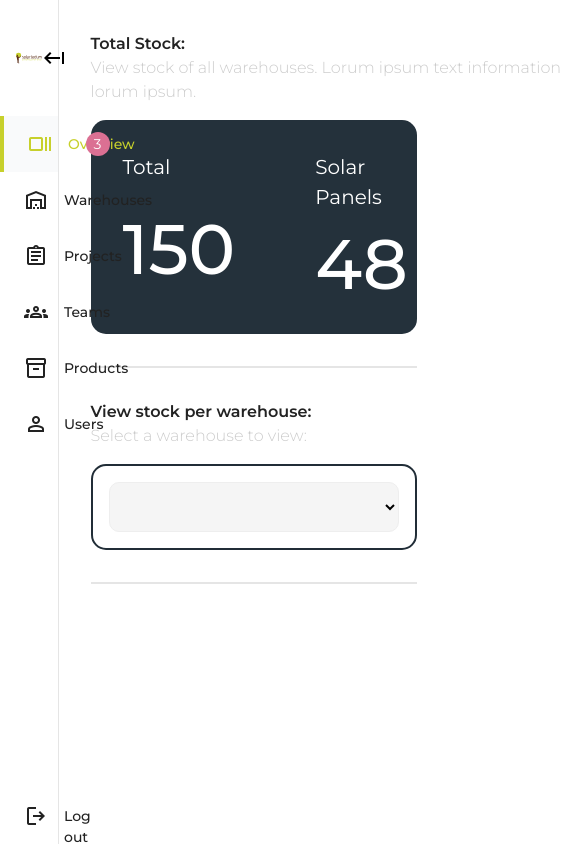
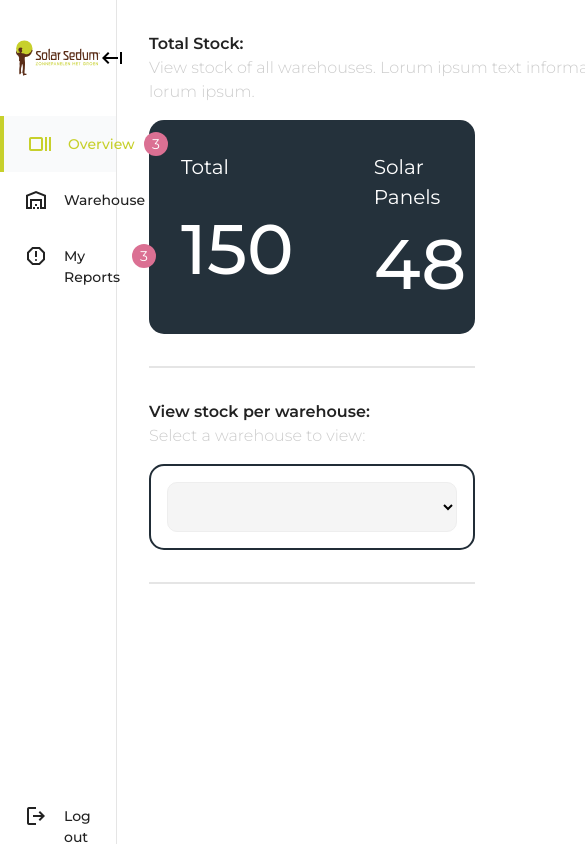
Before and after one commit to ryan-jayTakkenberg/Ewa, a Vue app in the folder frontend/: page /overview in a window 390 px wide. Shown: the top 848 px of the page, 585 px wide, since content can reach past the window. Built offline with nearby package versions, Linux system fonts and the light colour scheme.

Commit message:
navbar responsive tot 700px (had gister al gepusht maar blijkbaar niet goed)

```diff
--- a/frontend/src/components/navigation/NavBar.vue
+++ b/frontend/src/components/navigation/NavBar.vue
@@ -8,7 +8,7 @@ export default {
   data() {
     return {
       activePage: 'overview', // Default overview page
-      userRole: 'admin', // Viewer or Admin role
+      userRole: 'viewer', // Viewer or Admin role
       sidebarIsExpanded: false,
       logoExpanded: logoExpanded,
       logoCollapsed: logoCollapsed
@@ -276,4 +276,28 @@ export default {
   top: -22px;
 }
 
+@media only screen and (max-width: 1500px) {
+
+  .navbar {
+    width: 20svw;
+  }
+
+}
+
+@media only screen and (max-width: 1250px) {
+
+  .navbar {
+    width: 25svw;
+  }
+
+}
+
+@media only screen and (max-width: 900px) {
+
+  .navbar {
+    width: 30svw;
+  }
+
+}
+
 </style>
```
